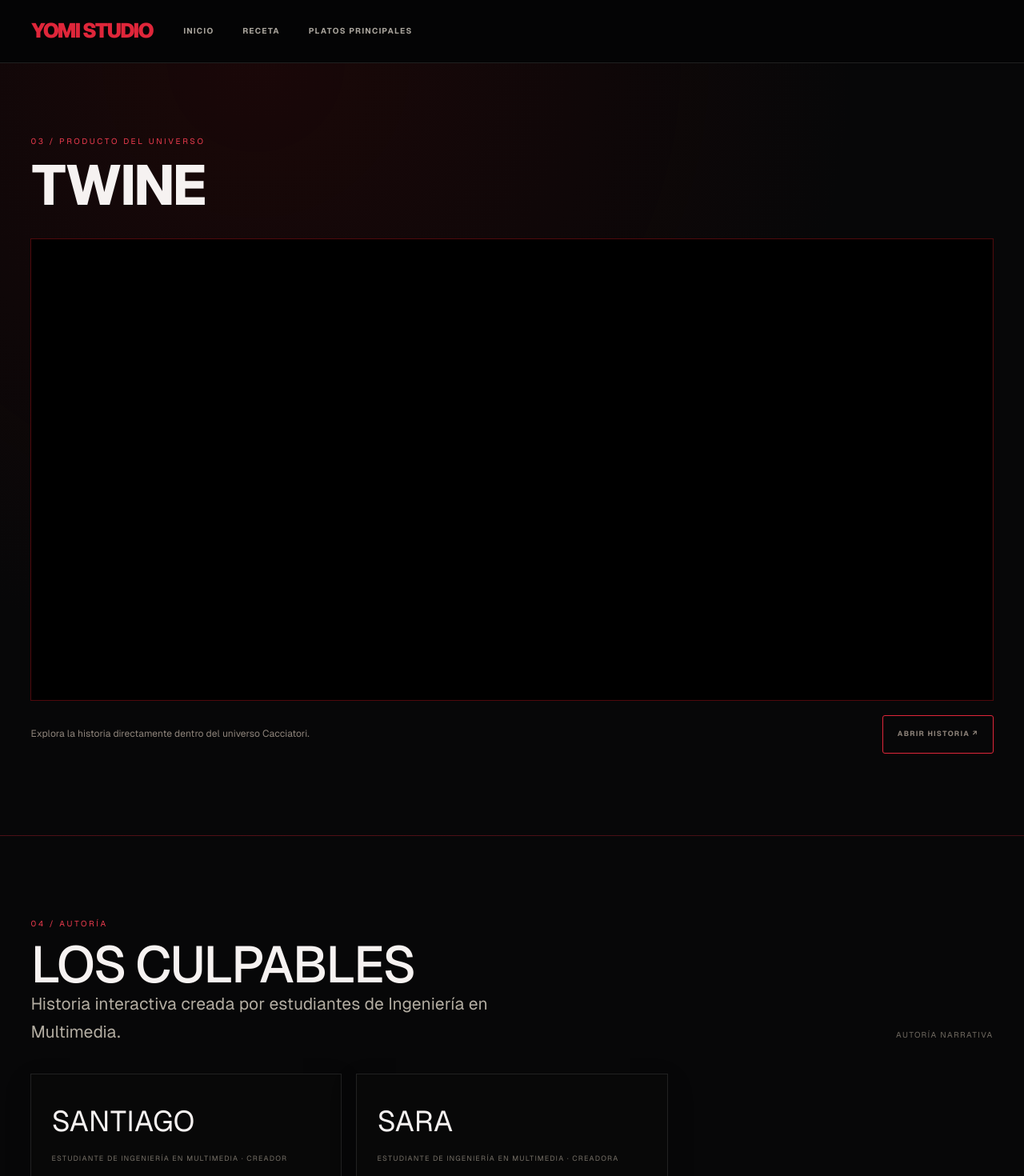
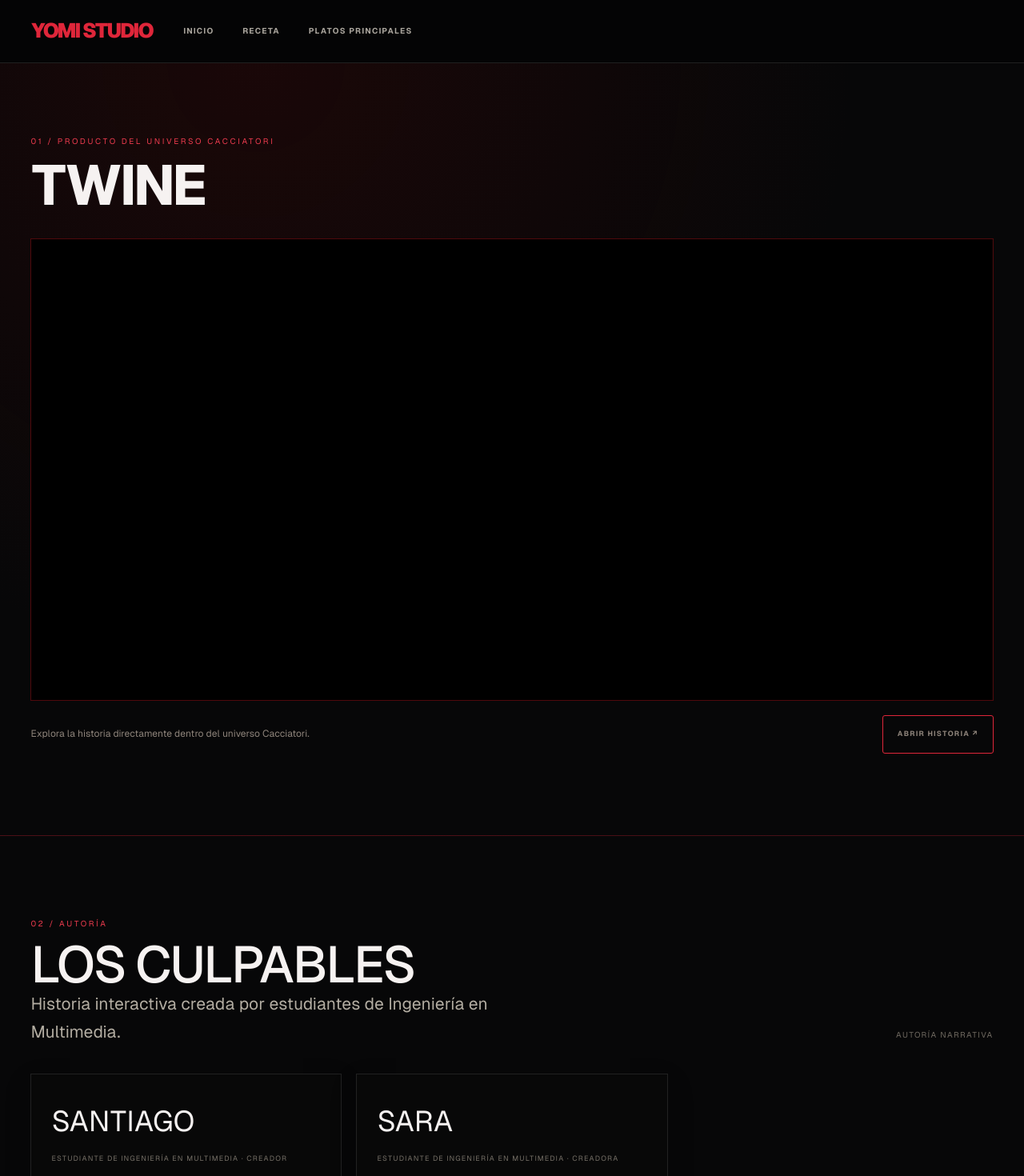
Before and after one commit to ssofiamc/YomiStudio, a Next.js app: page /cacciatori/twine in a window 1280 px wide. Shown: the top 1470 px of the page at 80% size. Built offline with nearby package versions, Linux system fonts and the light colour scheme.

Commit message:
Actualización del producto de cómic #2

```diff
--- a/src/app/cacciatori/comic/page.tsx
+++ b/src/app/cacciatori/comic/page.tsx
@@ -62,7 +62,7 @@ export default function ComicPage() {
         </div>
       </section>
 
-      <section className="cac-section cac-section--dark">
+      <section className="cac-section cac-section--dark cac-game-data-section">
         <div className="cac-container">
           <div className="cac-section-head"><div><p className="cac-eyebrow">03 / SINOPSIS</p><h2 className="cac-h2">El secreto detrás<br />de la fachada</h2><p className="cac-intro">Una historia sobre la atracción por lo prohibido y el precio de creer que se puede comprender a un monstruo.</p></div></div>
           <div className="cac-synopsis">
--- a/src/app/cacciatori/twine/page.tsx
+++ b/src/app/cacciatori/twine/page.tsx
@@ -6,7 +6,7 @@ export default function TwinePage() {
       <section className="cac-twine-hero">
         <div className="cac-container">
           <div className="cac-twine-hero__head">
-            <div><p className="cac-eyebrow">03 / PRODUCTO DEL UNIVERSO</p><h1 className="cac-h2">Twine</h1></div>
+            <div><p className="cac-eyebrow">01 / PRODUCTO DEL UNIVERSO CACCIATORI</p><h1 className="cac-h2">Twine</h1></div>
           </div>
           <div className="cac-twine-embed">
             <iframe
@@ -23,7 +23,7 @@ export default function TwinePage() {
       </section>
       <section className="cac-section">
         <div className="cac-container">
-          <div className="cac-section-head"><div><p className="cac-eyebrow">04 / AUTORÍA</p><h2 className="cac-h2">Los culpables</h2><p className="cac-intro">Historia interactiva creada por estudiantes de Ingeniería en Multimedia.</p></div><p className="cac-section-note">Autoría narrativa</p></div>
+          <div className="cac-section-head"><div><p className="cac-eyebrow">02 / AUTORÍA</p><h2 className="cac-h2">Los culpables</h2><p className="cac-intro">Historia interactiva creada por estudiantes de Ingeniería en Multimedia.</p></div><p className="cac-section-note">Autoría narrativa</p></div>
           <div className="cac-credit-people cac-game-authors"><article className="cac-credit-person"><h3>Santiago</h3><p>Estudiante de Ingeniería en Multimedia · Creador</p></article><article className="cac-credit-person"><h3>Sara</h3><p>Estudiante de Ingeniería en Multimedia · Creadora</p></article></div>
         </div>
       </section>
```
